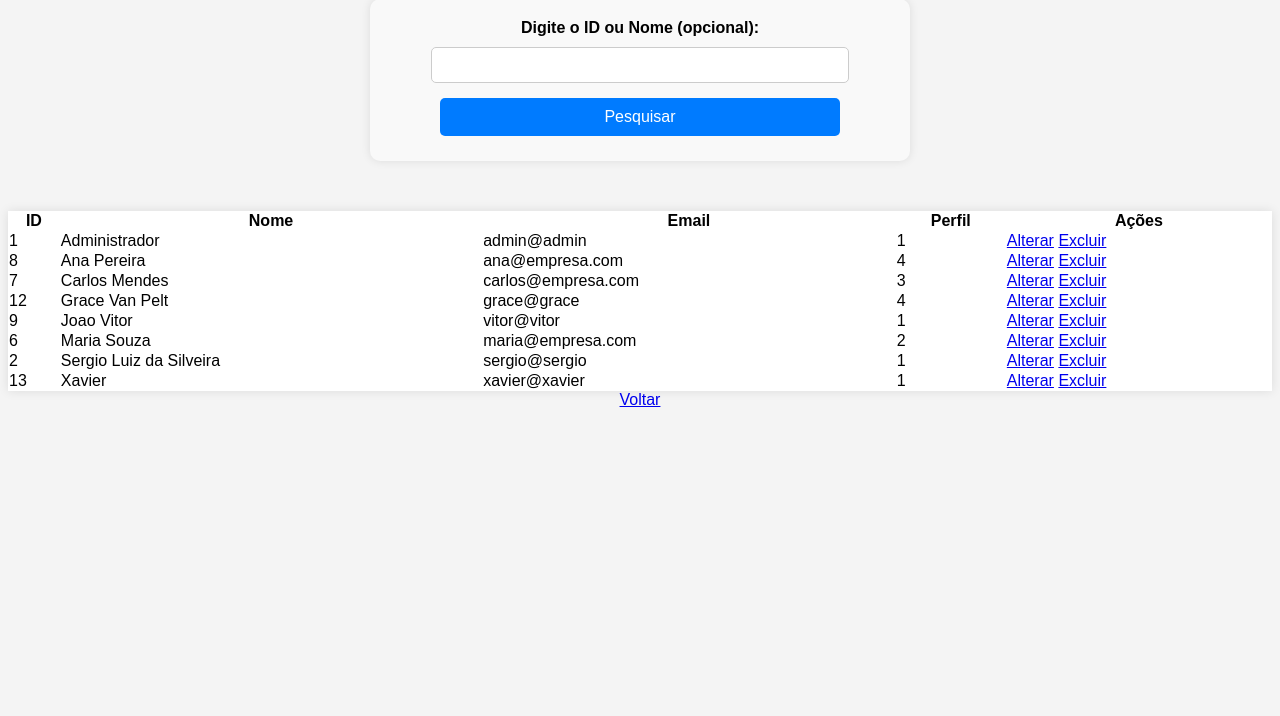
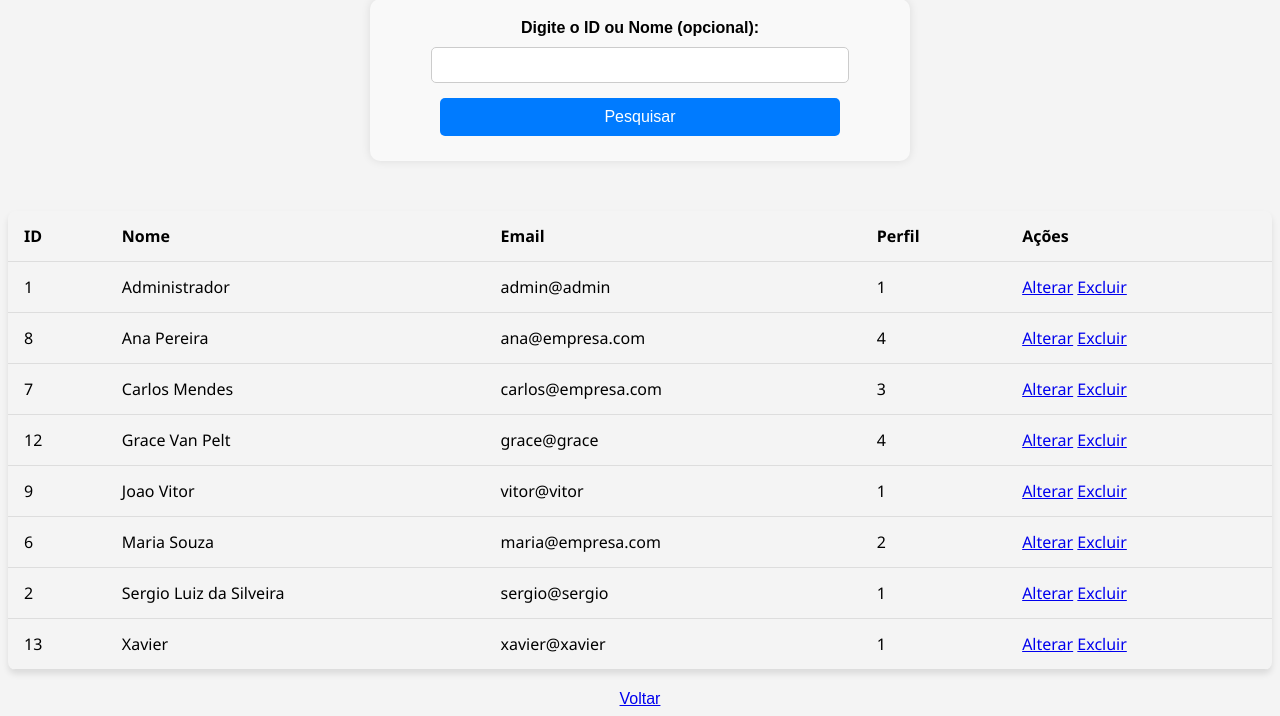
Before and after one commit to devmateus1/Prova_MateusdeCampos1, a PHP site: page /buscar_usuario.php in a window 1280 px wide. Shown: the part 155-871 px from the top of the page. Before the commit the page ends 562 px from the top, so only its background shows below. Run offline with PHP 8.4, Linux system fonts and the light colour scheme; a user stored in the database is signed in; data comes from the database, SQL or seed files in the repository.

Commit message:
atualizações

```diff
--- a/buscar_usuario.php
+++ b/buscar_usuario.php
@@ -101,7 +101,7 @@
     </form>
 
     <?php if(!empty($usuarios)):?>
-       <center> <table class="tabela">
+       <center> <table class="tabela-moderna">
             <tr>
                 <th> ID </th>
                 <th> Nome </th>
--- a/cadastro_usuario.php
+++ b/cadastro_usuario.php
@@ -66,6 +66,8 @@
     <meta name="viewport" content="width=device-width, initial-scale=1.0">
     <title>Document</title>
     <link rel="stylesheet" href="styles.css">
+    <script src="scripts.js"></script>
+    <script src="validacoes.js"></script>
 </head>
 <body>
 <nav>
@@ -88,7 +90,7 @@
     <h2> Cadastrar Usuário </h2>
     <form action="cadastro_usuario.php" method="POST">
         <label for="nome"> Nome: </label>
-        <input type="text" name="nome" id="name" required>
+        <input type="text" id="nome" name="nome" required onkeyup="validarNome()">
 
         <label for="email"> Email: </label>
         <input type="email" name="email" id="email" required>
@@ -106,8 +108,10 @@
 
         <button type="submit">Salvar</button>
         <button type="reset">Cancelar</button>
+
     </form>
 
     <a href="principal.php">Voltar</a>
+
 </body>
 </html>
--- a/styles.css
+++ b/styles.css
@@ -168,11 +168,20 @@
 button:hover {
     background-color: #0056b3; /* Azul mais escuro ao passar o mouse */
 }
-
-.tabela {
+.tabela-moderna {
     width: 100%;
     border-collapse: collapse;
-    margin-top: 20px;
-    background-color: #fff;
-    box-shadow: 0px 0px 10px rgba(0, 0, 0, 0.1);
-}
+    margin: 20px 0;
+    font-family: 'Segoe UI', Arial, sans-serif;
+    box-shadow: 0 4px 6px rgba(0, 0, 0, 0.1);
+    border-radius: 8px;
+    overflow: hidden;
+  }
+
+
+  .tabela-moderna th,
+  .tabela-moderna td {
+    padding: 14px 16px;
+    text-align: left;
+    border-bottom: 1px solid #ddd;
+  }
```
Also changed, not shown: validacoes.js (+9 -0 lines).
